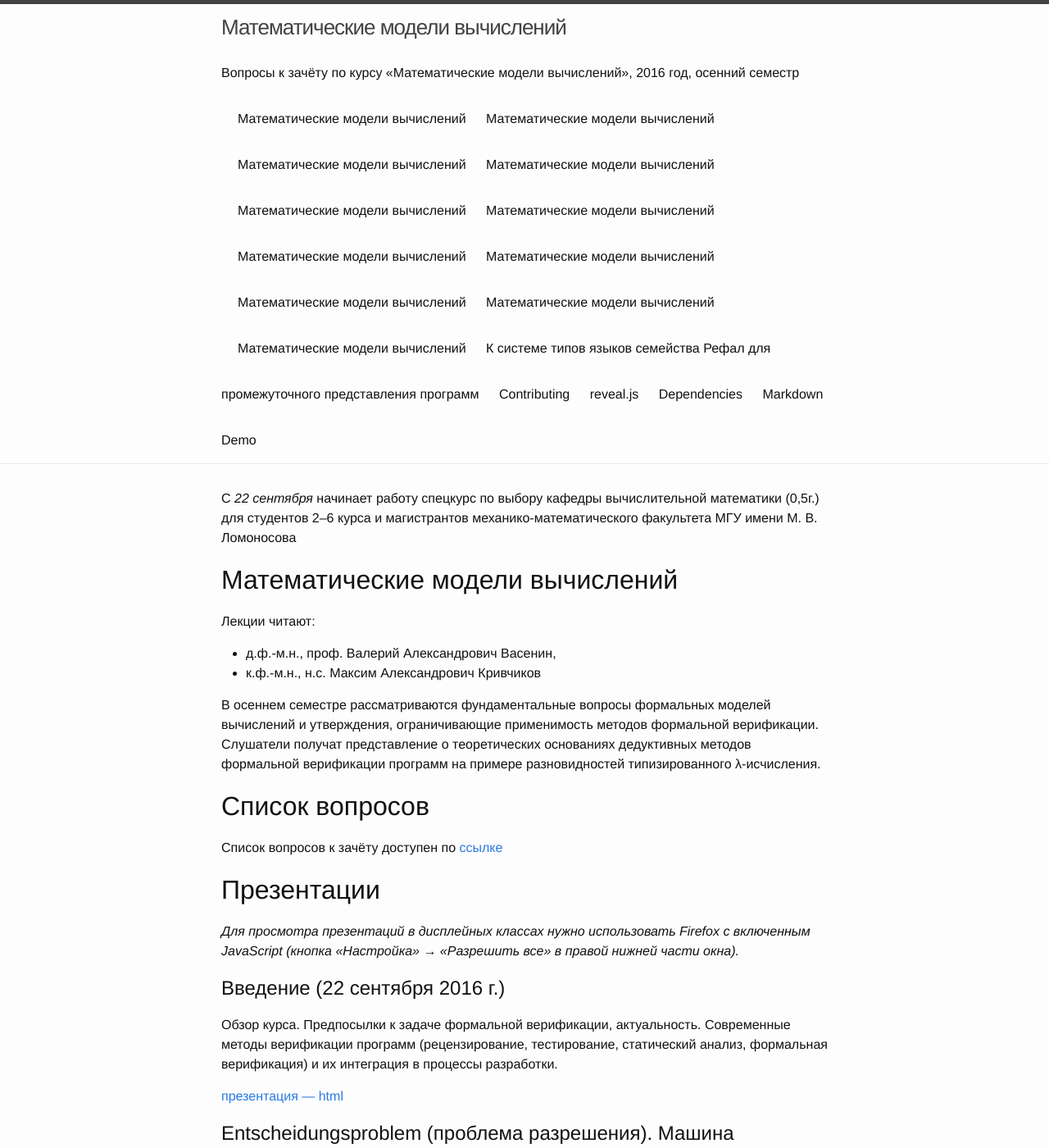
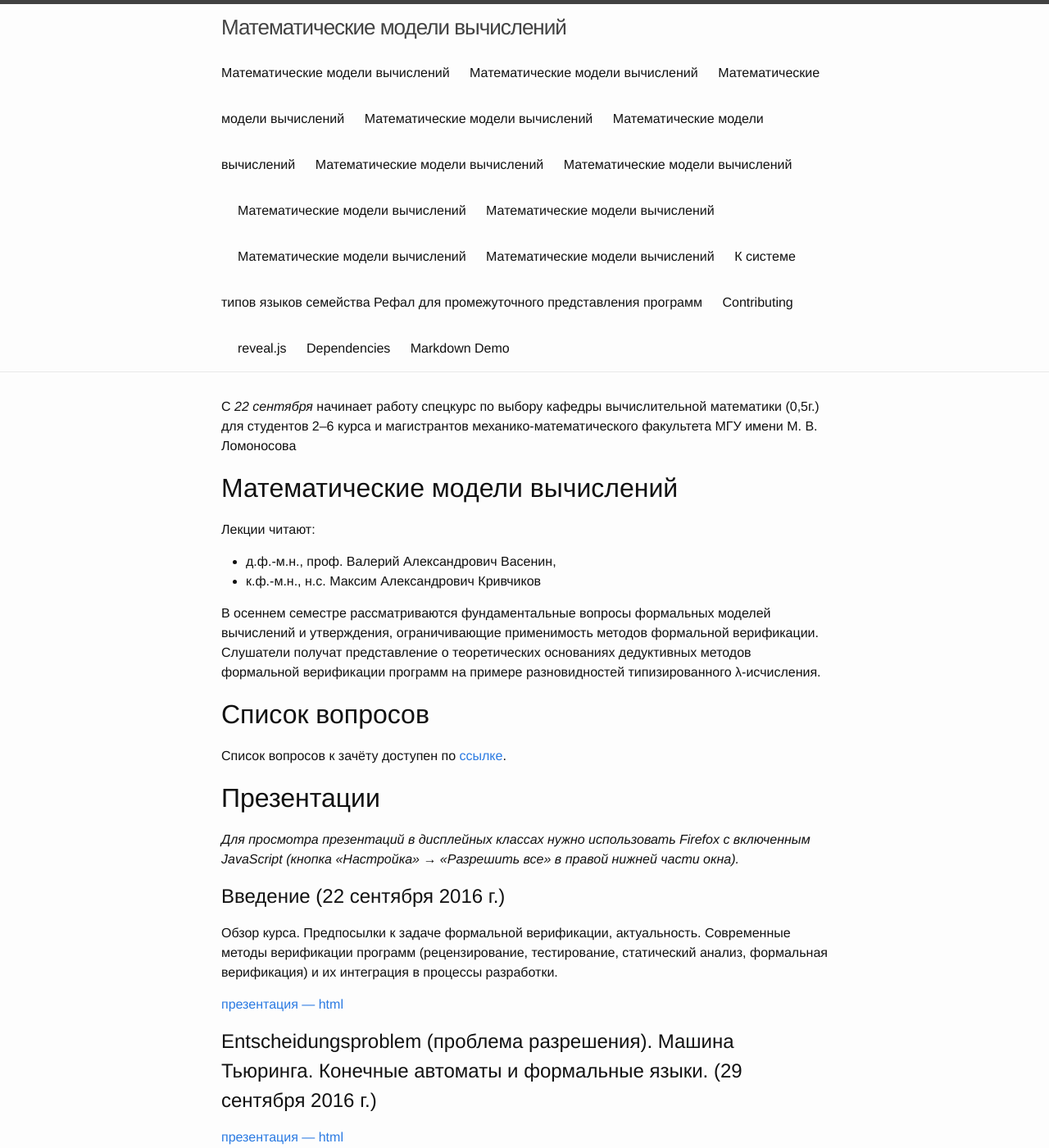
Before and after one commit to maxxk/formal-models, a Jekyll site: the page built from index.md, in a window 1280 px wide and 1400 px high. Shown: the whole window at 82% size. Built offline with Jekyll 4.4.1, drawn with Linux system fonts in a browser that asks for light colours.

Commit message:
fix questions

```diff
--- a/index.md
+++ b/index.md
@@ -15,7 +15,7 @@
 В осеннем семестре рассматриваются фундаментальные вопросы формальных моделей вычислений и утверждения, ограничивающие применимость методов формальной верификации. Слушатели получат представление о теоретических основаниях дедуктивных методов формальной верификации программ на примере разновидностей типизированного λ-исчисления.
 
 # Список вопросов
-Список вопросов к зачёту доступен по [ссылке](questions)
+Список вопросов к зачёту доступен по [ссылке](questions).
 
 # Презентации
 *Для просмотра презентаций в дисплейных классах нужно использовать Firefox с включенным JavaScript (кнопка «Настройка» → «Разрешить все» в правой нижней части окна).*
```
Also changed, not shown: _posts/questions.md (renamed from questions.md).
